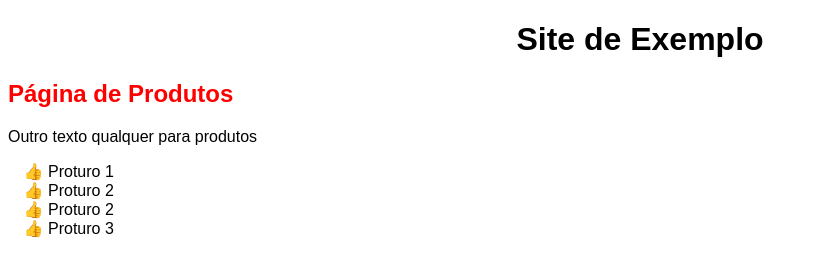
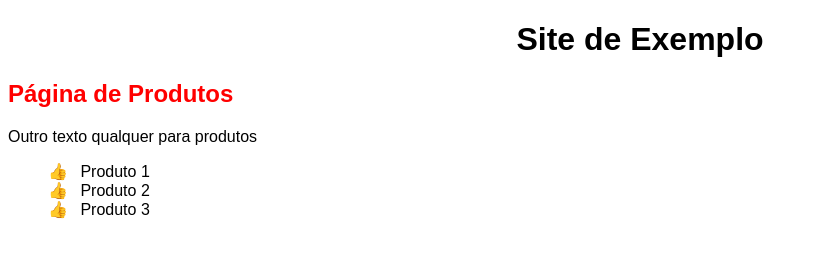
Before and after one commit to jrikemc/projeto-site, a plain HTML site: page produtos.html in a window 1280 px wide. Shown: the whole page, without its empty margins (0-818 px from the left). Drawn offline with Linux system fonts and the light colour scheme.

Commit message:
Repara ficheiros
Reparação dos ficheiro Styles.css, index.html e produtos.html

```diff
--- a/css/style.css
+++ b/css/style.css
@@ -3,7 +3,11 @@ h1 { text-align: center; }
 
 h2 {color: red; }
 
-.lista-produtos li::marker {
+.lista-produtos li {
+    list-style-type: none;
+}
+
+.lista-produtos li::before {
     content: "👍 ";
-
+    margin-right: 8px;
 }
--- a/produtos.html
+++ b/produtos.html
@@ -13,10 +13,9 @@
     <p>Outro texto qualquer para produtos</p>
 
     <ul class="lista-produtos">
-        <li>Proturo 1</li>
-        <li>Proturo 2</li>
-        <li>Proturo 2</li>
-        <li>Proturo 3</li>
+        <li>Produto 1</li>
+        <li>Produto 2</li>
+        <li>Produto 3</li>
     </ul>
 
 </body>
```
Also changed, not shown: index.html (+3 -3 lines).
